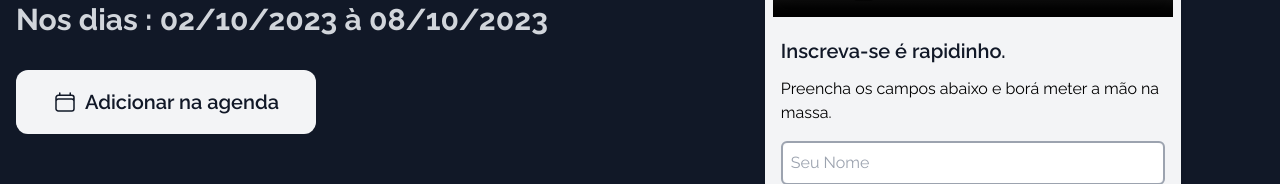
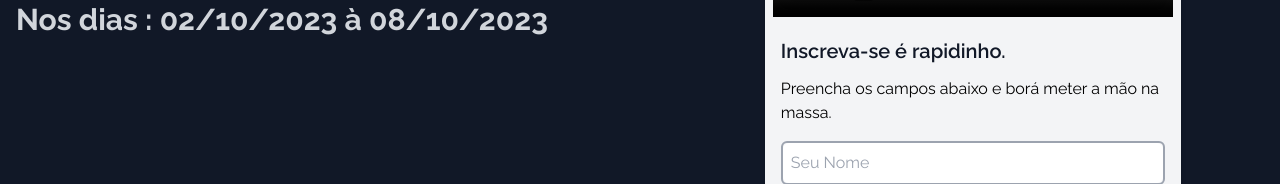
Before and after one commit to rogeriorioli/workshop, a Next.js app: page / in a window 1280 px wide. Shown: the part 384-568 px from the top of the page. Built offline with nearby package versions, Linux system fonts and the light colour scheme; grey boxes are pictures that could not be loaded.

Commit message:
remove google calendar btn

```diff
--- a/src/app/components/Hero/index.tsx
+++ b/src/app/components/Hero/index.tsx
@@ -45,26 +45,6 @@ export default function Hero() {
           <p className="my-8 text-gray-300 text-3xl font-bold">
             Nos dias : 02/10/2023 à 08/10/2023
           </p>
-          <a
-            className="mt-6 text-xl font-semibold leading-8 text-gray-900 flex items-center justify-center bg-gray-100 p-4 w-[300px] rounded-xl"
-            href="https://calendar.google.com/calendar/event?action=TEMPLATE&tmeid=NzY5dDhycWRqZmVjZGlsODE0bzU0cWJ0M3Qgcm9nZXJpb0BkZXNpZ25ob3BlLmNvbS5icg&tmsrc=rogerio%40designhope.com.br"
-          >
-            <svg
-              xmlns="http://www.w3.org/2000/svg"
-              fill="none"
-              viewBox="0 0 24 24"
-              strokeWidth={1.5}
-              stroke="currentColor"
-              className="w-6 h-6 mr-2"
-            >
-              <path
-                strokeLinecap="round"
-                strokeLinejoin="round"
-                d="M6.75 3v2.25M17.25 3v2.25M3 18.75V7.5a2.25 2.25 0 012.25-2.25h13.5A2.25 2.25 0 0121 7.5v11.25m-18 0A2.25 2.25 0 005.25 21h13.5A2.25 2.25 0 0021 18.75m-18 0v-7.5A2.25 2.25 0 015.25 9h13.5A2.25 2.25 0 0121 11.25v7.5"
-              />
-            </svg>
-            Adicionar na agenda
-          </a>
         </div>
         <div className="lg:w-1/3 h-2/6">
           <Form />
```
